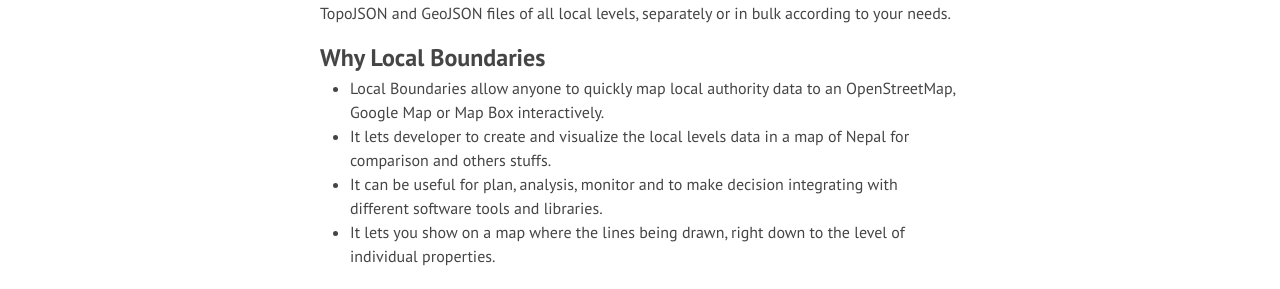
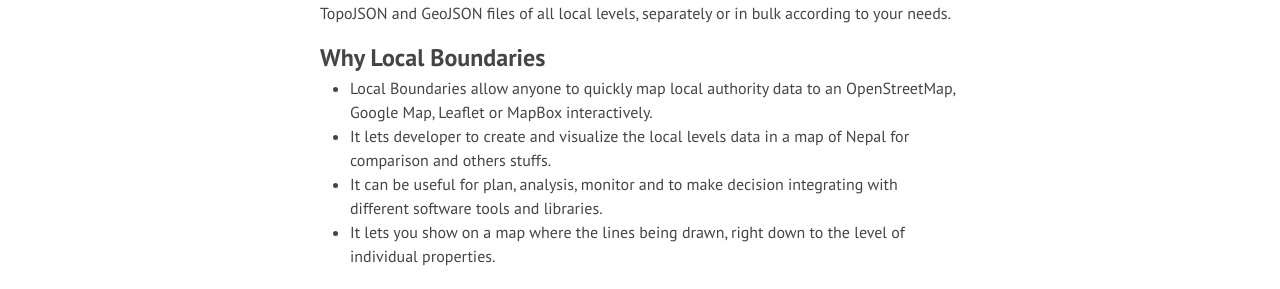
Before and after one commit to okfnepal/localboundaries, a Jekyll site: the page built from index.html, in a window 1280 px wide. Shown: the part 1021-1310 px from the top of the page. Built offline with Jekyll 4.4.1, drawn with Linux system fonts in a browser that asks for light colours; nearby versions of some CDN libraries; Markdown is read by kramdown in place of the engine named in the settings.

Commit message:
final content

```diff
--- a/index.html
+++ b/index.html
@@ -15,7 +15,7 @@ layout: default
   </p>
   <h2>Why Local Boundaries</h2>
  <ul>
-   <li>Local Boundaries allow anyone to quickly map local authority data to an OpenStreetMap, Google Map or Map Box interactively.</li>
+   <li>Local Boundaries allow anyone to quickly map local authority data to an OpenStreetMap, Google Map, Leaflet or MapBox interactively.</li>
    <li>It lets developer to create and visualize the local levels data in a map of Nepal for comparison and others stuffs.</li>
    <li> It can be useful for plan, analysis, monitor and to make decision integrating with different software tools and libraries.</li>
    <li> It lets you show on a map where the lines being drawn, right down to the level of individual properties.</li>
```
